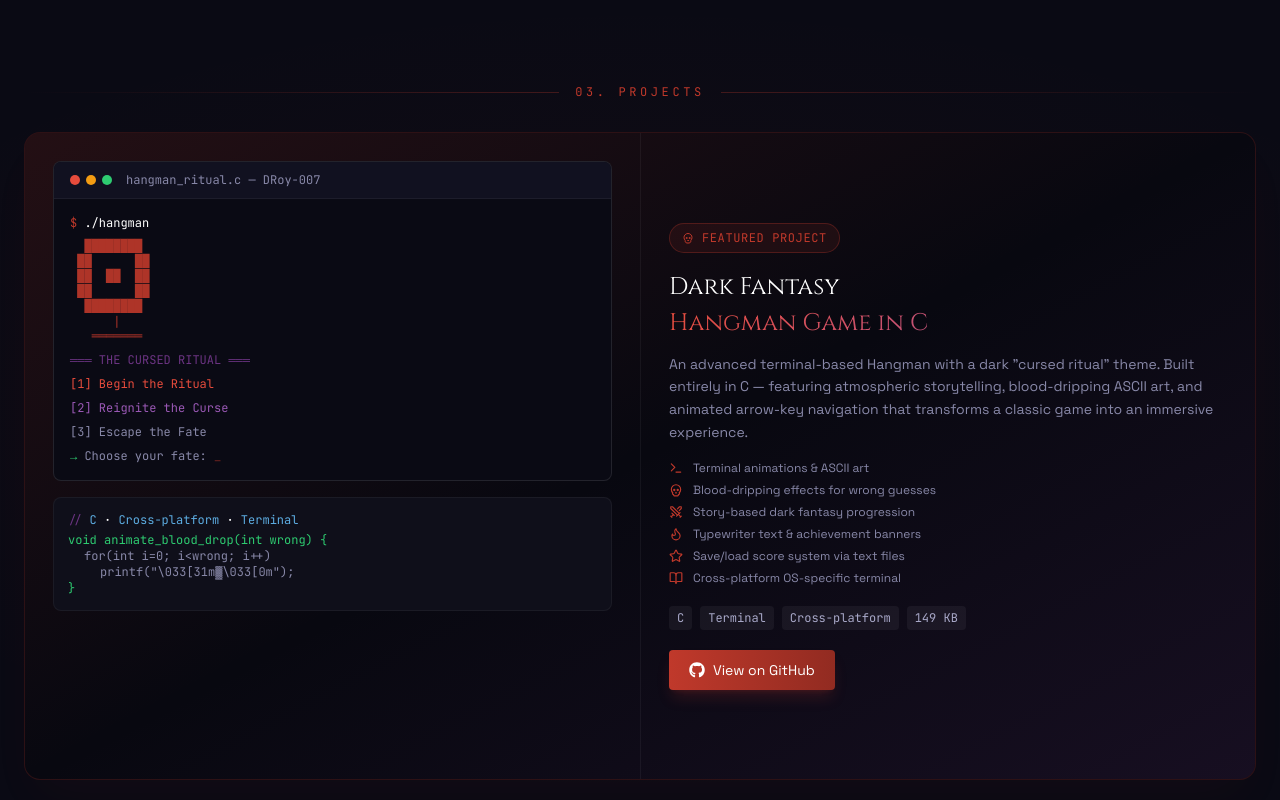
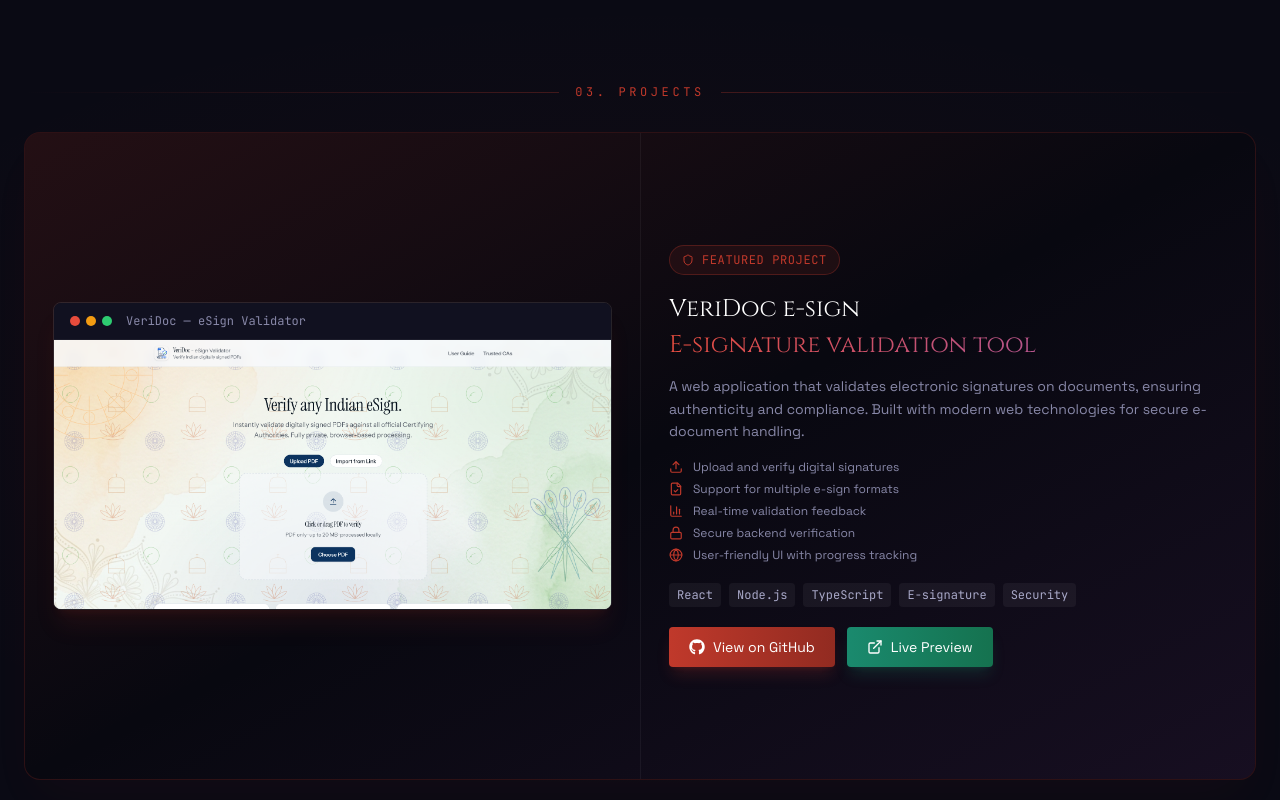
Before and after one commit to DRoy-007/MyPortfolio, a React (Vite) app: page / in a window 1280 px wide. Shown: the part 2400-3200 px from the top of the page. Built offline with nearby package versions, Linux system fonts and the light colour scheme.

Commit message:
Update featured project to VeriDoc e-sign Validator with new description and features; add project preview image

```diff
--- a/src/app/components/Projects.tsx
+++ b/src/app/components/Projects.tsx
@@ -1,7 +1,8 @@
 import { useRef } from "react";
 import { motion, useInView } from "framer-motion";
-import { Terminal, Skull, Swords, Flame, Star, BookOpen, ExternalLink } from "lucide-react";
+import { Shield, Upload, FileCheck, Lock, BarChart3, Globe, ExternalLink } from "lucide-react";
 import { FaGithub } from "react-icons/fa";
+import veridocPreview from "../../assets/images/veridoc_preview.png";
 import { FadeIn } from "./shared/FadeIn";
 import { SectionHeader } from "./shared/SectionHeader";
 import { FEATURED_PROJECT, OTHER_PROJECTS } from "../data/portfolioData";
@@ -23,18 +24,11 @@ function CardFadeIn({ children, delay = 0 }: { children: React.ReactNode; delay?
 }
 
 const FEATURE_ICONS = [
-  <Terminal className="w-3.5 h-3.5" />,
-  <Skull className="w-3.5 h-3.5" />,
-  <Swords className="w-3.5 h-3.5" />,
-  <Flame className="w-3.5 h-3.5" />,
-  <Star className="w-3.5 h-3.5" />,
-  <BookOpen className="w-3.5 h-3.5" />,
-];
-
-const RITUAL_MENUS = [
-  { text: "Begin the Ritual", color: "text-[#e74c3c]" },
-  { text: "Reignite the Curse", color: "text-[#9b59b6]" },
-  { text: "Escape the Fate", color: "text-[#8888a8]" },
+  <Upload className="w-3.5 h-3.5" />,
+  <FileCheck className="w-3.5 h-3.5" />,
+  <BarChart3 className="w-3.5 h-3.5" />,
+  <Lock className="w-3.5 h-3.5" />,
+  <Globe className="w-3.5 h-3.5" />,
 ];
 
 const STATUS_STYLES = {
@@ -66,11 +60,10 @@ export function Projects() {
               <div className="absolute -inset-px bg-gradient-to-br from-[#c0392b]/15 via-transparent to-[#6c3483]/15 rounded-2xl pointer-events-none" />
 
               <div className="relative grid lg:grid-cols-2 gap-0 h-full">
-                {/* ── Left: Terminal mockup ── */}
-                <div className="p-5 lg:p-7 flex flex-col gap-4 overflow-hidden">
-                  {/* Terminal window */}
-                  <div className="rounded-lg bg-[#0a0a14] border border-white/10 overflow-hidden flex-shrink-0">
-                    {/* Title bar */}
+                {/* ── Left: Project preview image ── */}
+                <div className="p-5 lg:p-7 flex items-center justify-center overflow-hidden">
+                  <div className="rounded-lg border border-white/10 overflow-hidden shadow-xl shadow-[#c0392b]/10 w-full">
+                    {/* Browser-style title bar */}
                     <div className="flex items-center gap-1.5 px-4 py-2.5 bg-[#111120] border-b border-white/5">
                       <div className="w-2.5 h-2.5 rounded-full bg-[#e74c3c]" />
                       <div className="w-2.5 h-2.5 rounded-full bg-[#f39c12]" />
@@ -79,56 +72,16 @@ export function Projects() {
                         className="ml-2 text-[#8888a8] text-xs"
                         style={{ fontFamily: "'JetBrains Mono', monospace" }}
                       >
-                        hangman_ritual.c — DRoy-007
+                        VeriDoc — eSign Validator
                       </span>
                     </div>
-
-                    {/* Terminal content */}
-                    <div className="p-4 space-y-2" style={{ fontFamily: "'JetBrains Mono', monospace" }}>
-                      <p className="text-[#8888a8] text-xs">
-                        <span className="text-[#c0392b]">$</span>{" "}
-                        <span className="text-white">./hangman</span>
-                      </p>
-                      <pre className="text-[#c0392b] text-xs leading-tight opacity-90">{`  ████████
- ██      ██
- ██  ██  ██
- ██      ██
-  ████████
-      |
-   ═══════`}</pre>
-                      <p className="text-[#6c3483] text-xs">═══ THE CURSED RITUAL ═══</p>
-                      {RITUAL_MENUS.map((item, i) => (
-                        <p key={i} className={`text-xs ${item.color}`}>
-                          [{i + 1}] {item.text}
-                        </p>
-                      ))}
-                      <p className="text-[#8888a8] text-xs">
-                        <span className="text-[#2ecc71]">→</span> Choose your fate:{" "}
-                        <span className="animate-pulse text-[#c0392b]">_</span>
-                      </p>
+                    <div className="bg-[#f5f0eb]">
+                      <img
+                        src={veridocPreview}
+                        alt="VeriDoc e-sign Validator preview"
+                        className="w-full h-auto object-contain max-h-[45vh]"
+                      />
                     </div>
-                  </div>
-
-                  {/* Code snippet */}
-                  <div className="rounded-lg bg-[#0f0f1a] border border-white/5 p-3.5 flex-shrink-0">
-                    <p className="text-xs mb-1" style={{ fontFamily: "'JetBrains Mono', monospace" }}>
-                      <span className="text-[#6c3483]">// </span>
-                      <span className="text-[#5dade2]">C</span>{" · "}
-                      <span className="text-[#5dade2]">Cross-platform</span>{" · "}
-                      <span className="text-[#5dade2]">Terminal</span>
-                    </p>
-                    <p className="text-[#2ecc71] text-xs" style={{ fontFamily: "'JetBrains Mono', monospace" }}>
-                      {`void animate_blood_drop(int wrong) {`}
-                    </p>
-                    <p className="text-[#8888a8] text-xs ml-4" style={{ fontFamily: "'JetBrains Mono', monospace" }}>
-                      {`for(int i=0; i<wrong; i++)`}
-                    </p>
-                    <p className="text-[#8888a8] text-xs ml-8" style={{ fontFamily: "'JetBrains Mono', monospace" }}>
-                      {`printf("\\033[31m▓\\033[0m");`}
-                    </p>
-                    <p className="text-[#2ecc71] text-xs" style={{ fontFamily: "'JetBrains Mono', monospace" }}>
-                      {`}`}
-                    </p>
                   </div>
                 </div>
 
@@ -136,7 +89,7 @@ export function Projects() {
                 <div className="p-5 lg:p-7 border-t lg:border-t-0 lg:border-l border-white/5 flex flex-col justify-center">
                   {/* Badge */}
                   <div className="inline-flex items-center gap-2 px-3 py-1.5 rounded-full border border-[#c0392b]/30 bg-[#c0392b]/10 mb-4 w-fit">
-                    <Skull className="w-3 h-3 text-[#c0392b]" />
+                    <Shield className="w-3 h-3 text-[#c0392b]" />
                     <span
                       className="text-[#c0392b] text-xs uppercase tracking-wider"
                       style={{ fontFamily: "'JetBrains Mono', monospace" }}
@@ -198,6 +151,7 @@ export function Projects() {
                     ))}
                   </div>
 
+                  <div className="flex flex-wrap gap-3">
                     <a
                       href={FEATURED_PROJECT.href}
                       target="_blank"
@@ -208,6 +162,17 @@ export function Projects() {
                       <FaGithub className="w-4 h-4" />
                       View on GitHub
                     </a>
+                    <a
+                      href={FEATURED_PROJECT.liveHref}
+                      target="_blank"
+                      rel="noopener noreferrer"
+                      className="inline-flex items-center gap-2 px-5 py-2.5 rounded bg-gradient-to-r from-[#1a8a6e] to-[#15724f] text-white hover:from-[#2ecc71] hover:to-[#1a8a6e] transition-all duration-300 shadow-lg shadow-[#1a8a6e]/20 w-fit text-sm"
+                      style={{ fontFamily: "'Space Grotesk', sans-serif" }}
+                    >
+                      <ExternalLink className="w-4 h-4" />
+                      Live Preview
+                    </a>
+                  </div>
                 </div>
               </div>
             </div>
--- a/src/app/data/portfolioData.ts
+++ b/src/app/data/portfolioData.ts
@@ -97,20 +97,20 @@ export const CATEGORY_COLORS: Record<string, { bg: string; text: string; border:
 
 // PROJECTS
 export const FEATURED_PROJECT = {
-  title: "Dark Fantasy Hangman",
-  subtitle: "Hangman Game in C",
+  title: "VeriDoc e-sign Validator",
+  subtitle: "E-signature validation tool",
   description:
-    "An advanced terminal-based Hangman with a dark \"cursed ritual\" theme. Built entirely in C — featuring atmospheric storytelling, blood-dripping ASCII art, and animated arrow-key navigation that transforms a classic game into an immersive experience.",
+    "A web application that validates electronic signatures on documents, ensuring authenticity and compliance. Built with modern web technologies for secure e-document handling.",
   features: [
-    "Terminal animations & ASCII art",
-    "Blood-dripping effects for wrong guesses",
-    "Story-based dark fantasy progression",
-    "Typewriter text & achievement banners",
-    "Save/load score system via text files",
-    "Cross-platform OS-specific terminal",
+    "Upload and verify digital signatures",
+    "Support for multiple e-sign formats",
+    "Real-time validation feedback",
+    "Secure backend verification",
+    "User-friendly UI with progress tracking",
   ],
-  tags: ["C", "Terminal", "Cross-platform", "149 KB"],
-  href: "https://github.com/DRoy-007/Hangman_Game_in_C",
+  tags: ["React", "Node.js", "TypeScript", "E-signature", "Security"],
+  href: "https://github.com/DRoy-007/VeriDoc---esign-Validator",
+  liveHref: "https://veridoc-esign-validator.vercel.app",
 };
 
 export const OTHER_PROJECTS = [
@@ -134,6 +134,13 @@ export const OTHER_PROJECTS = [
     tags: ["Java", "OOP", "CLI"],
     status: "Public" as const,
     href: "https://github.com/DRoy-007/CLIBanking",
+  },
+  {
+    title: "Hangman Game in C",
+    desc: "An advanced terminal-based Hangman with a dark \"cursed ritual\" theme, built entirely in C",
+    tags: ["C", "Terminal", "Cross-platform"],
+    status: "Public" as const,
+    href: "https://github.com/DRoy-007/Hangman_Game_in_C",
   },
   {
     title: "mindmate",
```
Also changed, not shown: src/assets/images/veridoc_preview.png (added). Lines whose indentation alone changed are shown as unchanged.
